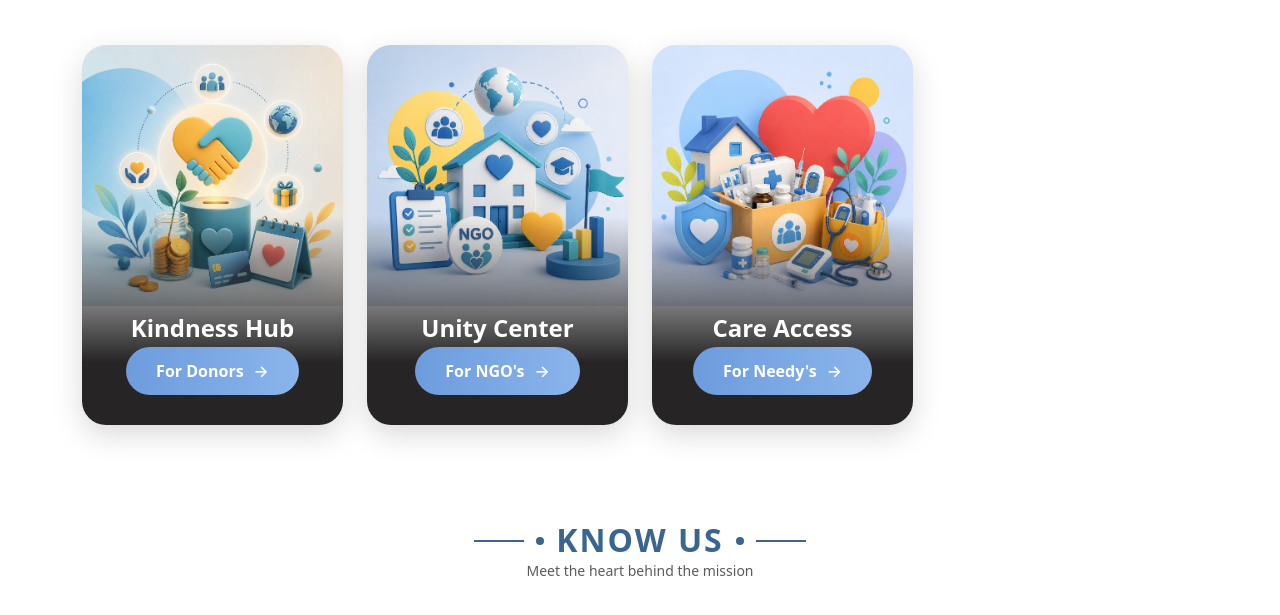
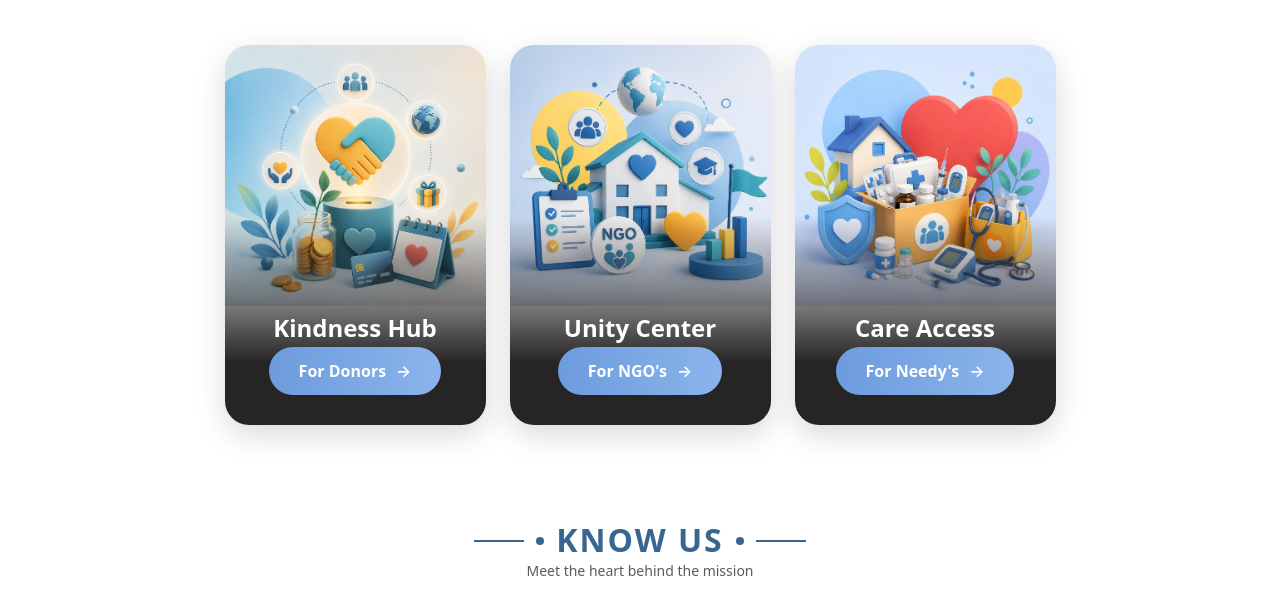
Before and after one commit to semonchoudhary145-oss/helphub, a website: page public/index.html in a window 1280 px wide. Shown: the part 623-1238 px from the top of the page. Drawn offline with nearby package versions, Linux system fonts and the light colour scheme.

Commit message:
Update index.html

```diff
--- a/public/index.html
+++ b/public/index.html
@@ -292,7 +292,7 @@
     <div class="container mt-5">
 
 
-        <div class="row text-center">
+        <div class="row text-center justify-content-center">
 
             <!-- Card 1: Donor Dashboard -->
             <div class="col-md-3 mb-4">
```
